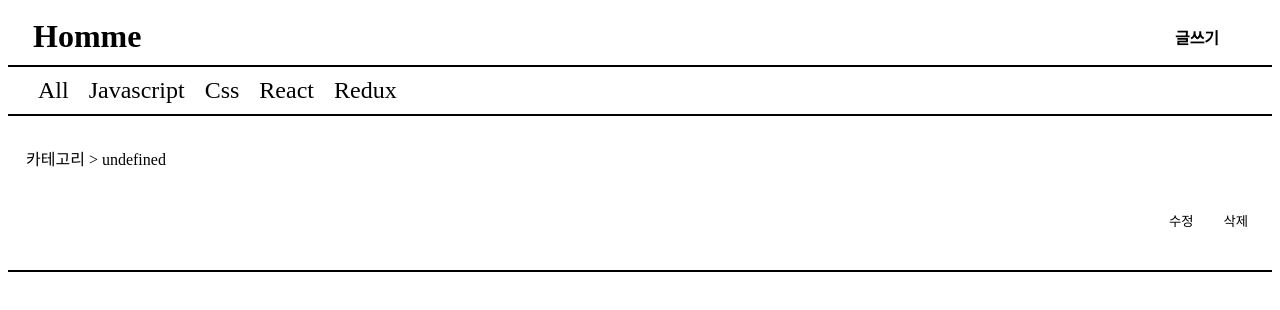
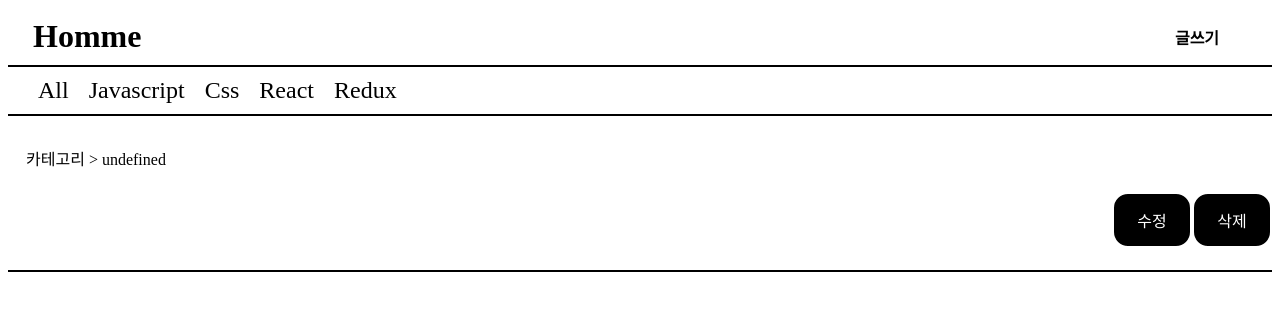
Before and after one commit to baesee0806/sparta-TeamHomme, a React (Create React App) app: page /detail/1 in a window 1280 px wide. Shown: the top 310 px of the page. Built offline with nearby package versions, Linux system fonts and the light colour scheme; no server answers.

Commit message:
상세페이지 버튼 변경

```diff
--- a/src/component/detailcontent/DetailContent.jsx
+++ b/src/component/detailcontent/DetailContent.jsx
@@ -12,7 +12,7 @@ import {
   DetailContent,
   DetailCategory,
 } from "../../styledComponenet/detailContent";
-
+import { StBtn } from "../../styledComponenet/styled";
 function DetailContents() {
   const navigate = useNavigate();
   const { id } = useParams();
@@ -35,8 +35,8 @@ function DetailContents() {
       <DetailWrap>
         <DetailTitle>{list[0]?.title}</DetailTitle>
         <DetailBtnWrap>
-          <DetailBtn onClick={() => navigate(`/update/${id}`)}>수정</DetailBtn>
-          <DetailBtn onClick={() => {}}>삭제</DetailBtn>
+          <StBtn  background="black" color="white" onClick={() => navigate(`/update/${id}`)}>수정</StBtn>
+          <StBtn background="black" color="white" onClick={() => {}}>삭제</StBtn>
         </DetailBtnWrap>
       </DetailWrap>
       <DetailContentWrap>
--- a/src/page/AllPage.jsx
+++ b/src/page/AllPage.jsx
@@ -9,7 +9,6 @@ function AllPage () {
         <>
         <Header/>
         <Navbar/>
-        {/* content */}
         <Body/>
         </>
     )
```
